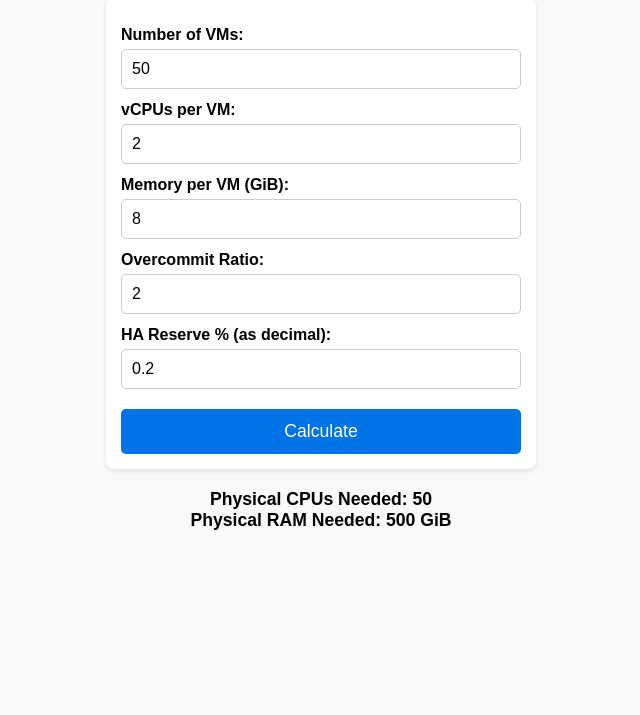
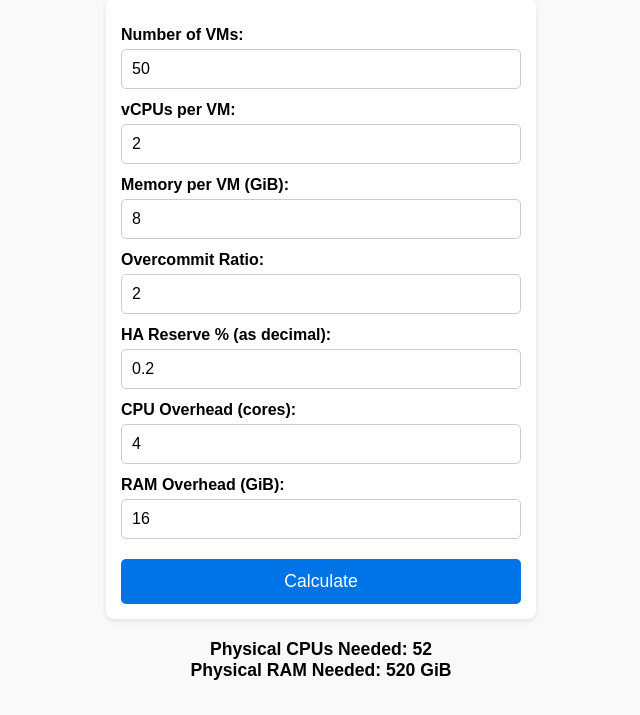
Before and after one commit to uroszajc/costings, a plain HTML site: page openshift/index.html in a window 1280 px wide. Both pictures are taken after a click on the button "Calculate". Shown: the part 85-800 px from the top of the page, without its empty margins (319-959 px from the left). Drawn offline with Linux system fonts and the light colour scheme.

Commit message:
Update index.html

```diff
--- a/openshift/index.html
+++ b/openshift/index.html
@@ -78,6 +78,12 @@
     <label for="ha">HA Reserve % (as decimal):</label>
     <input type="number" step="0.01" id="ha" value="0.2" min="0" max="0.9">
 
+    <label for="cpuOverhead">CPU Overhead (cores):</label>
+    <input type="number" id="cpuOverhead" value="4" min="0">
+
+    <label for="ramOverhead">RAM Overhead (GiB):</label>
+    <input type="number" id="ramOverhead" value="16" min="0">
+
     <button type="button" onclick="calculate()">Calculate</button>
   </form>
 
@@ -86,16 +92,24 @@
 <script>
 function calculate() {
   const vms = Number(document.getElementById('vms').value);
-  const vcpus = Number(document.getElementById('vcpus').value);
-  const ram = Number(document.getElementById('ram').value);
+  const vcpusPerVM = Number(document.getElementById('vcpus').value);
+  const ramPerVM = Number(document.getElementById('ram').value);
   const ratio = Number(document.getElementById('ratio').value);
   const ha = Number(document.getElementById('ha').value);
+  const cpuOverhead = Number(document.getElementById('cpuOverhead').value);
+  const ramOverhead = Number(document.getElementById('ramOverhead').value);
 
-  const totalVcpus = vms * vcpus;
-  const totalRam = vms * ram;
+  // workloads total
+  const totalVcpusNeeded = vms * vcpusPerVM;
+  const totalRamNeeded = vms * ramPerVM;
 
-  const physicalCpus = Math.ceil(totalVcpus / ratio);
-  const physicalRam = Math.ceil(totalRam / (1 - ha));
+  // add overhead to workloads before HA/overcommit adjustments
+  const totalVcpusWithOverhead = totalVcpusNeeded + cpuOverhead;
+  const totalRamWithOverhead = totalRamNeeded + ramOverhead;
+
+  // apply overcommit and HA reserve
+  const physicalCpus = Math.ceil(totalVcpusWithOverhead / ratio);
+  const physicalRam = Math.ceil(totalRamWithOverhead / (1 - ha));
 
   document.getElementById('result').innerHTML =
     `Physical CPUs Needed: ${physicalCpus}<br>
```
